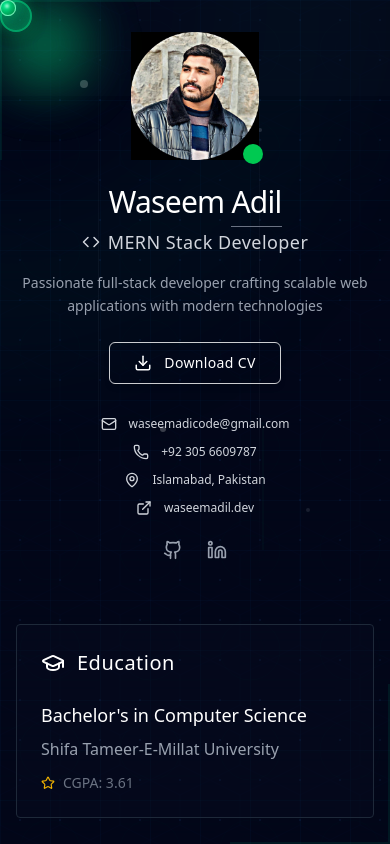
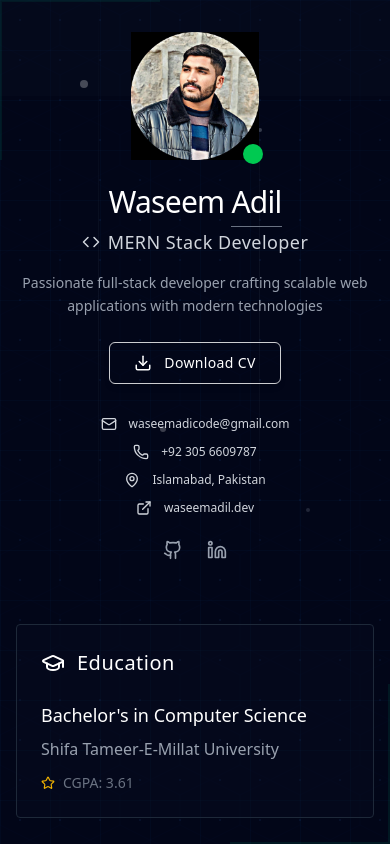
Before and after one commit to wasimadildev/wasimAdil.dev, a React (Vite) app: page / in a window 390 px wide. Shown: the top 844 px of the page. Built offline with nearby package versions, Linux system fonts and the light colour scheme.

Commit message:
update custom cursor

```diff
--- a/src/components/CustomCursor.jsx
+++ b/src/components/CustomCursor.jsx
@@ -6,17 +6,28 @@ export default function CustomCursor() {
   const [hovered, setHovered] = useState(false);
   const [visible, setVisible] = useState(true);
   const [velocity, setVelocity] = useState({ x: 0, y: 0 });
+  const [isMobile, setIsMobile] = useState(false);
   const rafRef = useRef(null);
   const lastPosRef = useRef({ x: 0, y: 0 });
 
   useEffect(() => {
-    const isMobile = window.innerWidth < 768;
-    if (isMobile) return;
+    // Detect mobile on mount
+    const checkMobile = () => {
+      setIsMobile(window.innerWidth < 768 || /iPhone|iPad|Android/i.test(navigator.userAgent));
+    };
+
+    checkMobile();
+    window.addEventListener("resize", checkMobile);
+
+    return () => window.removeEventListener("resize", checkMobile);
+  }, []);
+
+  useEffect(() => {
+    if (isMobile) return; // Skip cursor setup on mobile
 
     const handleMouseMove = (e) => {
       const newPos = { x: e.clientX, y: e.clientY };
 
-      // Calculate velocity for trail effect
       setVelocity({
         x: newPos.x - lastPosRef.current.x,
         y: newPos.y - lastPosRef.current.y,
@@ -37,14 +48,13 @@ export default function CustomCursor() {
       setHovered(!!hoverable);
     };
 
-    // Smooth animation loop using requestAnimationFrame
+    // Smooth animation loop
     const animate = () => {
       setSmoothPos((prev) => {
         const dx = pos.x - prev.x;
         const dy = pos.y - prev.y;
         const distance = Math.sqrt(dx * dx + dy * dy);
 
-        // Adaptive lerp based on distance for spring-like effect
         const speed = distance > 50 ? 0.15 : 0.12;
 
         return {
@@ -70,7 +80,51 @@ export default function CustomCursor() {
       document.removeEventListener("mouseover", handleHoverTarget);
       if (rafRef.current) cancelAnimationFrame(rafRef.current);
     };
-  }, [pos]);
+  }, [pos, isMobile]);
+
+  // Show normal cursor on mobile
+  if (isMobile) {
+    return (
+      <div className="fixed inset-0 overflow-hidden z-0 pointer-events-none bg-slate-950">
+        {/* Grid Background */}
+        <svg className="absolute inset-0 w-full h-full opacity-20">
+          <defs>
+            <pattern id="grid" width="50" height="50" patternUnits="userSpaceOnUse">
+              <path d="M 50 0 L 0 0 0 50" fill="none" stroke="rgba(30, 144, 255, 0.3)" strokeWidth="1"/>
+            </pattern>
+          </defs>
+          <rect width="100%" height="100%" fill="url(#grid)" />
+        </svg>
+
+        {/* Other background elements */}
+        <svg className="absolute inset-0 w-full h-full opacity-[0.08]">
+          <defs>
+            <pattern id="hexgrid" x="0" y="0" width="60" height="60" patternUnits="userSpaceOnUse">
+              <polygon points="30,0 60,15 60,45 30,60 0,45 0,15" fill="none" stroke="rgba(59, 130, 246, 0.5)" strokeWidth="0.5"/>
+            </pattern>
+          </defs>
+          <rect width="100%" height="100%" fill="url(#hexgrid)" />
+        </svg>
+
+        <div className="absolute inset-0 opacity-[0.12]"
+          style={{
+            backgroundImage: "radial-gradient(circle, rgba(59, 130, 246, 0.6) 1px, transparent 1px)",
+            backgroundSize: "40px 40px",
+          }}
+        ></div>
+
+        <div className="absolute top-0 left-0 w-40 h-40 border-l-2 border-t-2 border-emerald-500/20 rounded-br-3xl opacity-50"></div>
+        <div className="absolute bottom-0 right-0 w-40 h-40 border-r-2 border-b-2 border-emerald-500/20 rounded-tl-3xl opacity-50"></div>
+
+        <div className="absolute inset-0 opacity-[0.03] pointer-events-none"
+          style={{
+            backgroundImage: "linear-gradient(0deg, transparent 24%, rgba(255, 255, 255, 0.05) 25%, rgba(255, 255, 255, 0.05) 26%, transparent 27%, transparent 74%, rgba(255, 255, 255, 0.05) 75%, rgba(255, 255, 255, 0.05) 76%, transparent 77%, transparent)",
+            backgroundSize: "100% 4px",
+          }}
+        ></div>
+      </div>
+    );
+  }
 
   if (!visible) return null;
 
@@ -81,7 +135,6 @@ export default function CustomCursor() {
 
   return (
     <>
-      {/* Global cursor hide */}
       <style>{`
         * {
           cursor: none !important;
@@ -96,6 +149,11 @@ export default function CustomCursor() {
           0%, 100% { opacity: 0; }
           50% { opacity: 1; }
         }
+
+        @keyframes spin {
+          from { transform: rotate(0deg); }
+          to { transform: rotate(360deg); }
+        }
       `}</style>
 
       {/* Cursor Container */}
@@ -106,7 +164,7 @@ export default function CustomCursor() {
           transition: "opacity 0.2s ease-out",
         }}
       >
-        {/* Glow Background - Large blur */}
+        {/* Glow Background */}
         <div
           className="absolute rounded-full"
           style={{
@@ -121,7 +179,7 @@ export default function CustomCursor() {
           }}
         ></div>
 
-        {/* Outer ring - rotating */}
+        {/* Outer ring */}
         <div
           className="absolute"
           style={{
@@ -134,14 +192,10 @@ export default function CustomCursor() {
             animation: "spin 4s linear infinite",
             transition: "all 0.3s ease-out",
             boxShadow: `inset 0 0 16px rgba(0, 255, 153, 0.2)`,
-            "@keyframes spin": {
-              from: { transform: "rotate(0deg)" },
-              to: { transform: "rotate(360deg)" },
-            },
           }}
         ></div>
 
-        {/* Diffusion halo - difference blend */}
+        {/* Diffusion halo */}
         <div
           className="absolute rounded-full"
           style={{
@@ -171,7 +225,6 @@ export default function CustomCursor() {
             backdropFilter: "blur(4px)",
           }}
         >
-          {/* Highlight sparkle */}
           <div
             className="absolute rounded-full"
             style={{
@@ -186,7 +239,7 @@ export default function CustomCursor() {
           ></div>
         </div>
 
-        {/* Trailing particles on fast movement */}
+        {/* Trailing particles */}
         {speed > 2 && (
           <>
             <div
@@ -219,9 +272,8 @@ export default function CustomCursor() {
         )}
       </div>
 
-      {/* Background with grid patterns */}
+      {/* Background */}
       <div className="fixed inset-0 overflow-hidden z-0 pointer-events-none bg-slate-950">
-        {/* Grid Background */}
         <svg className="absolute inset-0 w-full h-full opacity-20">
           <defs>
             <pattern id="grid" width="50" height="50" patternUnits="userSpaceOnUse">
@@ -231,7 +283,6 @@ export default function CustomCursor() {
           <rect width="100%" height="100%" fill="url(#grid)" />
         </svg>
 
-        {/* Hex Grid Pattern */}
         <svg className="absolute inset-0 w-full h-full opacity-[0.08]">
           <defs>
             <pattern id="hexgrid" x="0" y="0" width="60" height="60" patternUnits="userSpaceOnUse">
@@ -241,7 +292,6 @@ export default function CustomCursor() {
           <rect width="100%" height="100%" fill="url(#hexgrid)" />
         </svg>
 
-        {/* Cursor following glow - Green gradient */}
         <div
           className="absolute w-[500px] h-[500px] bg-gradient-radial from-emerald-500/25 via-emerald-400/5 to-transparent blur-3xl rounded-full transition-transform duration-200 ease-out pointer-events-none"
           style={{
@@ -250,7 +300,6 @@ export default function CustomCursor() {
           }}
         ></div>
 
-        {/* Secondary accent glow - Cyan */}
         <div
           className="absolute w-[350px] h-[350px] bg-gradient-radial from-cyan-500/15 via-cyan-400/5 to-transparent blur-3xl rounded-full transition-transform duration-300 ease-out pointer-events-none"
           style={{
@@ -259,7 +308,6 @@ export default function CustomCursor() {
           }}
         ></div>
 
-        {/* Dot Matrix Pattern */}
         <div className="absolute inset-0 opacity-[0.12]"
           style={{
             backgroundImage: "radial-gradient(circle, rgba(59, 130, 246, 0.6) 1px, transparent 1px)",
@@ -267,44 +315,10 @@ export default function CustomCursor() {
           }}
         ></div>
 
-        {/* Code Block Lines - Subtle */}
-        <svg className="absolute inset-0 w-full h-full opacity-[0.06]">
-          <defs>
-            <pattern id="code-lines" x="0" y="0" width="120" height="24" patternUnits="userSpaceOnUse">
-              <line x1="0" y1="8" x2="100" y2="8" stroke="rgba(0, 255, 153, 0.4)" strokeWidth="0.5"/>
-              <line x1="0" y1="16" x2="95" y2="16" stroke="rgba(0, 204, 102, 0.3)" strokeWidth="0.5"/>
-            </pattern>
-          </defs>
-          <rect width="100%" height="100%" fill="url(#code-lines)" />
-        </svg>
-
-        {/* Diagonal Lines - Tech feel */}
-        <svg className="absolute inset-0 w-full h-full opacity-[0.04]">
-          <defs>
-            <pattern id="diagonal" x="0" y="0" width="80" height="80" patternUnits="userSpaceOnUse" patternTransform="rotate(-45)">
-              <line x1="0" y1="0" x2="0" y2="80" stroke="rgba(0, 255, 153, 0.3)" strokeWidth="0.5"/>
-            </pattern>
-          </defs>
-          <rect width="100%" height="100%" fill="url(#diagonal)" />
-        </svg>
-
-        {/* Radial circles at intervals */}
-        <svg className="absolute inset-0 w-full h-full opacity-[0.08]">
-          <defs>
-            <pattern id="circles" x="0" y="0" width="100" height="100" patternUnits="userSpaceOnUse">
-              <circle cx="50" cy="50" r="30" fill="none" stroke="rgba(0, 255, 153, 0.3)" strokeWidth="0.5"/>
-              <circle cx="50" cy="50" r="15" fill="none" stroke="rgba(0, 204, 102, 0.2)" strokeWidth="0.5"/>
-            </pattern>
-          </defs>
-          <rect width="100%" height="100%" fill="url(#circles)" />
-        </svg>
-
-        {/* Corner accents */}
         <div className="absolute top-0 left-0 w-40 h-40 border-l-2 border-t-2 border-emerald-500/20 rounded-br-3xl opacity-50"></div>
         <div className="absolute bottom-0 right-0 w-40 h-40 border-r-2 border-b-2 border-emerald-500/20 rounded-tl-3xl opacity-50"></div>
         <div className="absolute top-1/2 right-0 w-32 h-32 border-l-2 border-emerald-500/10 opacity-30"></div>
 
-        {/* Scanline effect */}
         <div className="absolute inset-0 opacity-[0.03] pointer-events-none"
           style={{
             backgroundImage: "linear-gradient(0deg, transparent 24%, rgba(255, 255, 255, 0.05) 25%, rgba(255, 255, 255, 0.05) 26%, transparent 27%, transparent 74%, rgba(255, 255, 255, 0.05) 75%, rgba(255, 255, 255, 0.05) 76%, transparent 77%, transparent)",
@@ -312,8 +326,6 @@ export default function CustomCursor() {
           }}
         ></div>
       </div>
-
-
     </>
   );
 }
```
